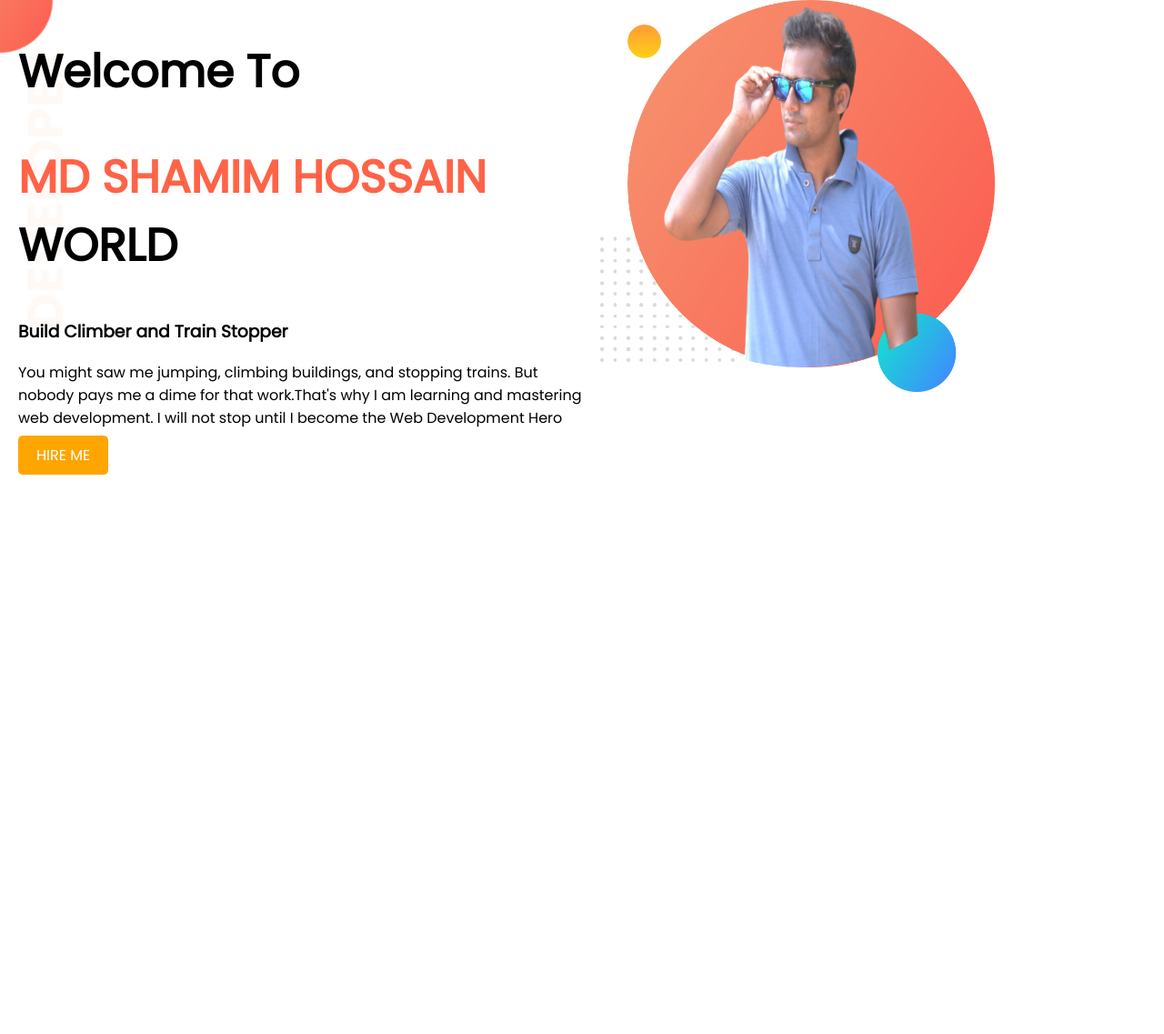
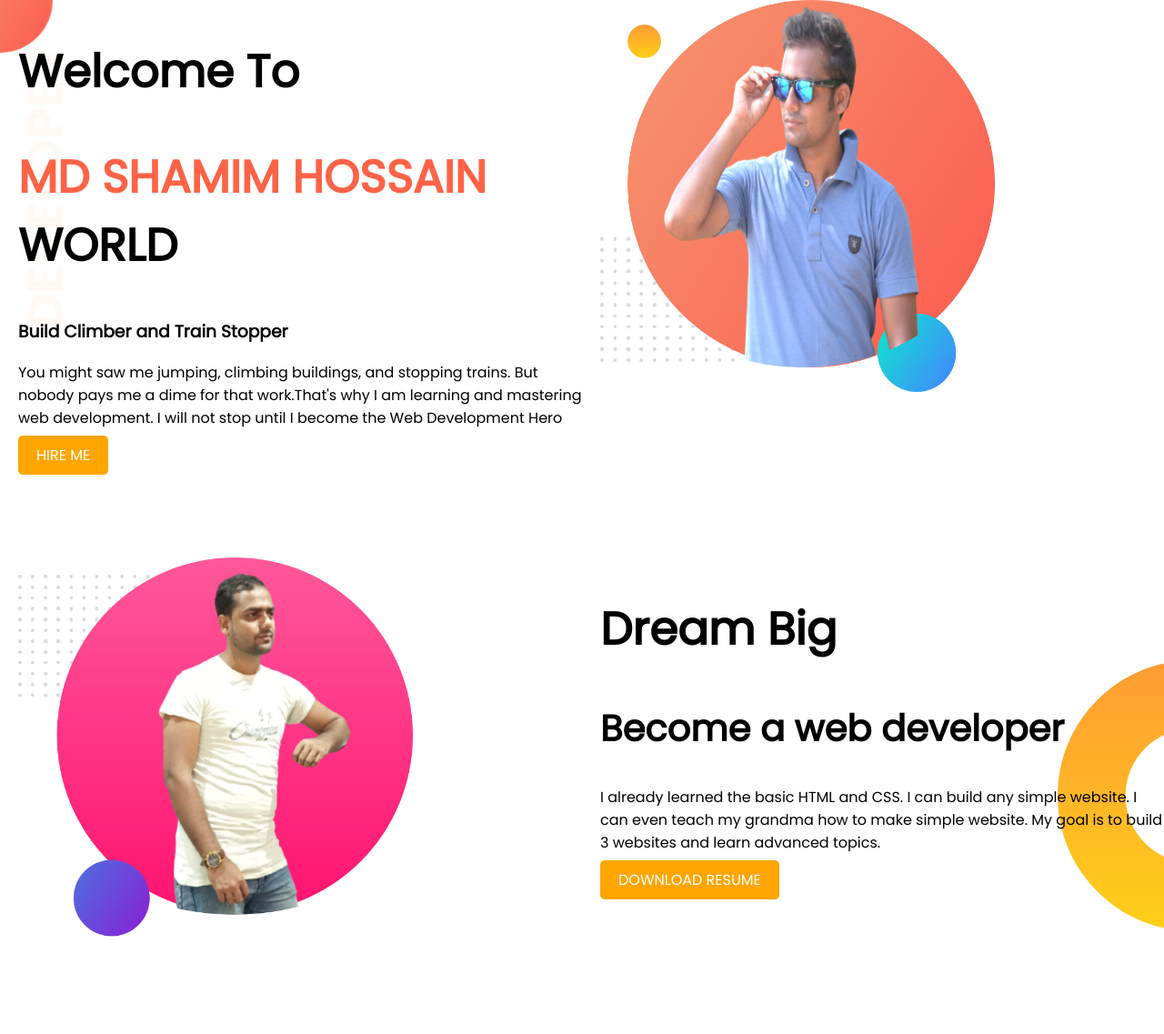
Before and after one commit to sl243/portfolio, a plain HTML site: page index.html in a window 1280 px wide. Shown: the whole page at 91% size. Before the commit the page ends 800 px from the top, so only its background shows below. Drawn offline with Linux system fonts and the light colour scheme.

Commit message:
section two completed

```diff
--- a/index.html
+++ b/index.html
@@ -27,6 +27,19 @@
             <img src="images/my-bg.png" alt="">
         </div>
     </section>
+    <section class="section-one section-two">
+        <div class="half-one">
+            <img src="images/my-bg2.png" alt="">
+        </div>
+        <div class="half-one">
+            <h1>Dream Big</h1>
+            <h2>Become a web developer</h2>
+            <p>I already learned the basic HTML and CSS. I can build any simple website. I can even teach my grandma how
+                to make simple website. My goal is to build 3 websites and learn advanced topics.</p>
+            <a class="add-button" href="http://facebook.com" target="_blank" rel="noopener noreferrer">DOWNLOAD
+                RESUME</a>
+        </div>
+    </section>
 </body>
 
 </html>
--- a/style.css
+++ b/style.css
@@ -8,6 +8,7 @@ body {
     display: flex;
     background-image: url(images/top-banner.png);
     background-repeat: no-repeat;
+    padding-bottom: 100px;
 
 }
 
@@ -28,6 +29,10 @@ h1 {
     font-size: 50px;
 }
 
+h2 {
+    font-size: 40px;
+}
+
 .add-button {
     text-decoration: none;
     padding: 10px 20px;
@@ -35,3 +40,8 @@ h1 {
     color: white;
     border-radius: 5px;
 }
+
+.section-two {
+    background-image: url(images/dream-bg.png);
+    background-position: right;
+}
```
